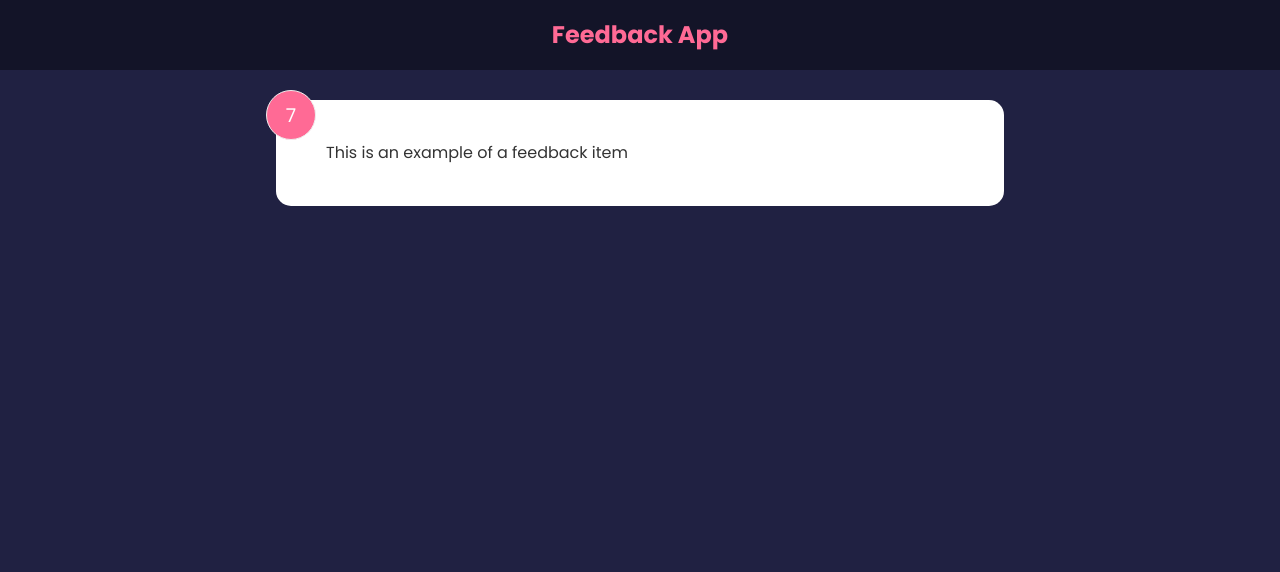
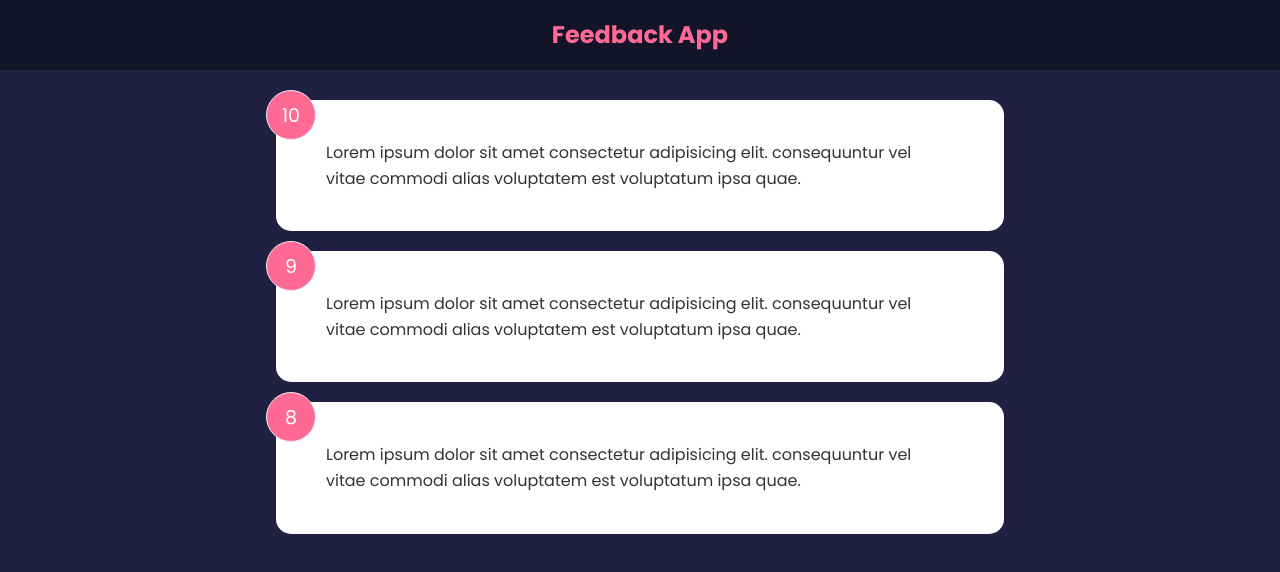
Before and after one commit to thejasonxie/FeedbackApp, a React (Create React App) app: page / in a window 1280 px wide. Shown: the top 572 px of the page. Built offline with nearby package versions, Linux system fonts and the light colour scheme.

Commit message:
Moved feedback state to global

```diff
--- a/src/App.js
+++ b/src/App.js
@@ -1,12 +1,16 @@
+import { useState } from 'react'
 import Header from './components/Header'
-import FeedbackItem from './components/FeedbackItem'
+import FeedbackList from './components/FeedbackList'
+import FeedbackData from './data/FeedbackData'
 
 function App() {
+    const [feedback, setFeedback] = useState(FeedbackData)
+
     return (
         <>
             <Header />
             <div className='container'>
-                <FeedbackItem />
+                <FeedbackList feedback={feedback}/>
             </div>
         </>
     )
--- a/src/components/FeedbackItem.jsx
+++ b/src/components/FeedbackItem.jsx
@@ -1,13 +1,8 @@
-import { useState } from 'react'
-
-function FeedbackItem() {
-    const [rating, setRating] = useState(7)
-    const [text, setText] = useState('This is an example of a feedback item')
-
+function FeedbackItem({ item }) {
     return (
         <div className='card'>
-            <div className="num-display">{rating}</div>
-            <div className="text-display">{text}</div>
+            <div className="num-display">{item.rating}</div>
+            <div className="text-display">{item.text}</div>
         </div>
     )
 }
--- /dev/null
+++ b/src/components/FeedbackList.jsx
@@ -0,0 +1,17 @@
+import FeedbackItem from './FeedbackItem'
+
+function FeedbackList({ feedback }) {
+    if (!feedback || feedback.length === 0) {
+        return <p>No feedback yet</p>
+    }
+
+    return (
+        <div className='feedback-list'>
+            {feedback.map((item) => (
+                <FeedbackItem key={item.id} item={item} />
+            ))}
+        </div>
+  )
+}
+
+export default FeedbackList
--- /dev/null
+++ b/src/data/FeedbackData.js
@@ -0,0 +1,19 @@
+const FeedbackData = [
+    {
+      id: 1,
+      rating: 10,
+      text: 'Lorem ipsum dolor sit amet consectetur adipisicing elit. consequuntur vel vitae commodi alias voluptatem est voluptatum ipsa quae.',
+    },
+    {
+      id: 2,
+      rating: 9,
+      text: 'Lorem ipsum dolor sit amet consectetur adipisicing elit. consequuntur vel vitae commodi alias voluptatem est voluptatum ipsa quae.',
+    },
+    {
+      id: 3,
+      rating: 8,
+      text: 'Lorem ipsum dolor sit amet consectetur adipisicing elit. consequuntur vel vitae commodi alias voluptatem est voluptatum ipsa quae.',
+    },
+  ]
+
+  export default FeedbackData
```
